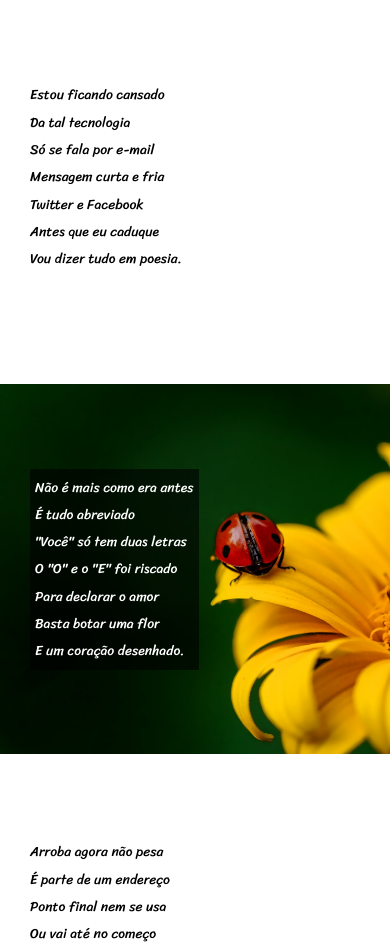
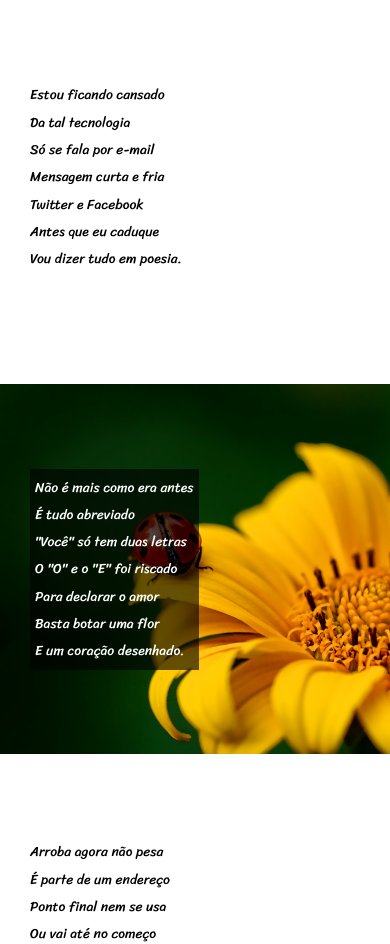
Before and after one commit to devpdr7/curso-html-css, a plain HTML site: page Desafios/desf12/index.html in a window 390 px wide. Shown: the part 164-1108 px from the top of the page. Drawn offline with Linux system fonts and the light colour scheme.

Commit message:
Atualização da responsividade na imagem

```diff
--- a/Desafios/desf12/style.css
+++ b/Desafios/desf12/style.css
@@ -57,7 +57,7 @@ section {
 }
 
 section#img01 {
-    background: black url('imagens/background001.jpg') center center no-repeat fixed;
+    background: black url('imagens/background001.jpg') center right no-repeat fixed;
     background-size: cover;
 }
 
```
